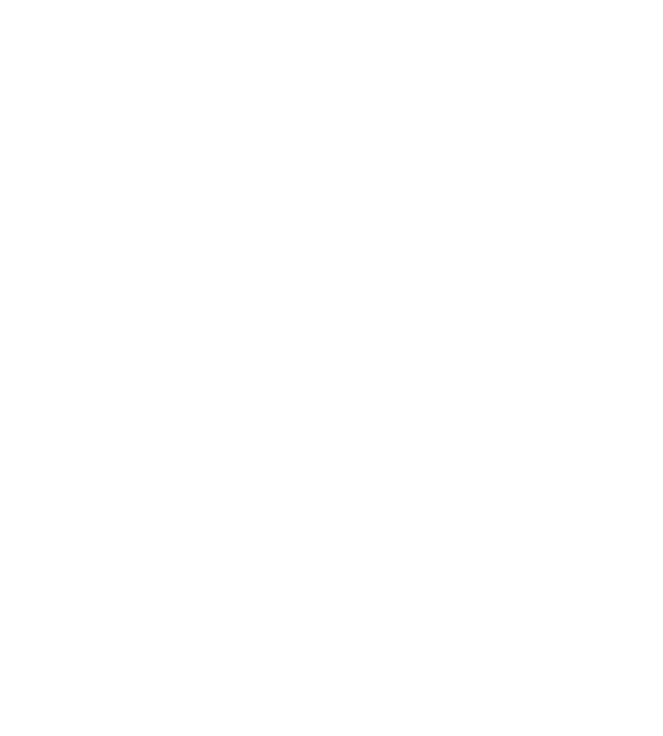
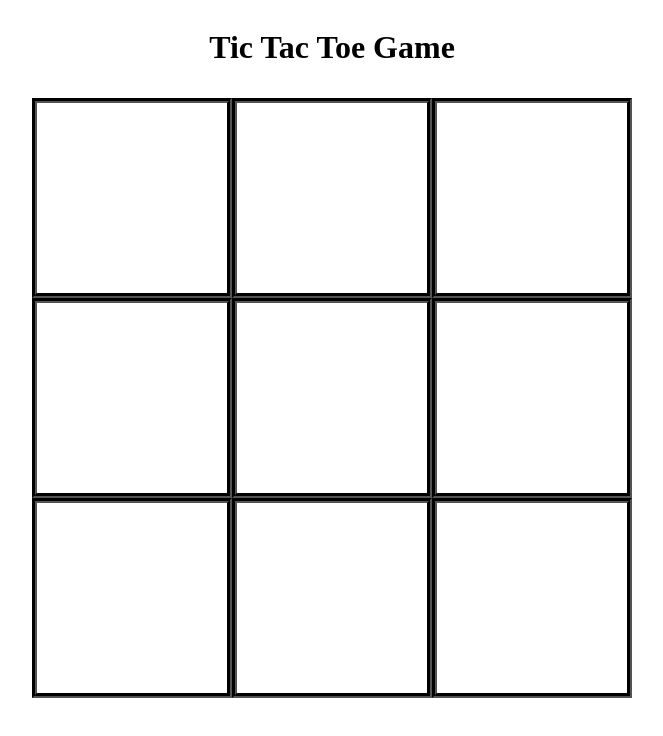
Before and after one commit to h-maren/tic-tac-toe, a plain HTML site: page index.html in a window 1280 px wide. Shown: the whole page, without its empty margins (308-971 px from the left). Drawn offline with Linux system fonts and the light colour scheme.

Commit message:
Add gameboard on page and render Added rendering function and display of gameboard

```diff
--- a/index.html
+++ b/index.html
@@ -8,6 +8,19 @@
     <title>Tic Tac Toe Game</title>
 </head>
 <body>
-
+    <div class="header">
+        <h1>Tic Tac Toe Game</h1>
+    </div>
+    <div class="gameboard">
+        <div class="game-square"></div>
+        <div class="game-square"></div>
+        <div class="game-square"></div>
+        <div class="game-square"></div>
+        <div class="game-square"></div>
+        <div class="game-square"></div>
+        <div class="game-square"></div>
+        <div class="game-square"></div>
+        <div class="game-square"></div>
+    </div>
 </body>
 </html>
--- a/script.js
+++ b/script.js
@@ -57,9 +57,16 @@ function playRound(gameboard,currentPlayer){
         position=prompt('Please input where to put marker, 0-8. Pick an empty space!');
     } while(gameboard[position]!='');
     gameboard[position]=currentPlayer.playerMarker;
+    renderGameboard(gameboard);
 };
 
-
+function renderGameboard(gameboard){
+    const gameSquares=document.querySelectorAll('.game-square');
+    console.log(gameSquares);
+    gameboard.forEach((square,index) => {
+        gameSquares[index].textContent=gameboard[index];
+    });
+};
 
 
 function checkForWin(gameboard) {
--- a/style.css
+++ b/style.css
@@ -0,0 +1,19 @@
+body {
+    display: flex;
+    flex-direction: column;
+    align-items: center;
+}
+
+.gameboard {
+    display: grid;
+    margin: 10px 50px;
+    grid-template-rows: repeat(3,200px);
+    grid-template-columns: repeat(3,200px);
+}
+
+.game-square {
+    border-style: groove;
+    border-color: black;
+    border-width: 5px;
+    font-size: 200px;
+}
```
